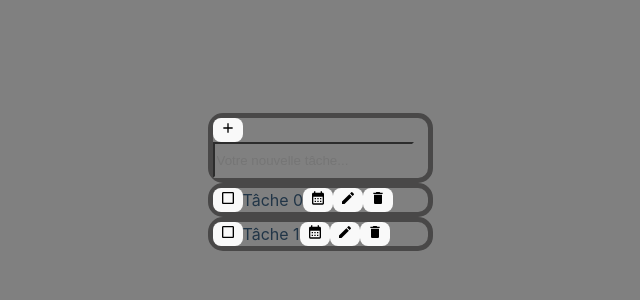
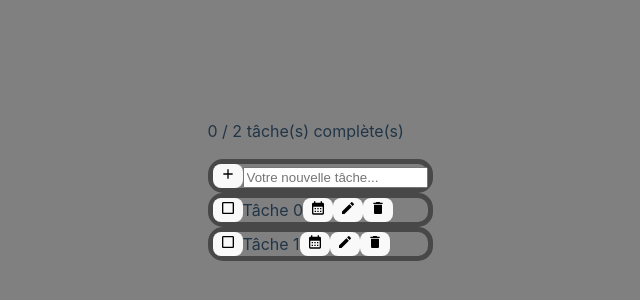
Before and after one commit to THIEL-Maxime-2225084a/Todo-list-en-React-JS, a React (Vite) app: page / in a window 1280 px wide. Shown: the part 218-518 px from the top of the page, without its empty margins (320-960 px from the left). Built offline with nearby package versions, Linux system fonts and the light colour scheme.

Commit message:
Update TodoList.jsx

```diff
--- a/src/TodoList.jsx
+++ b/src/TodoList.jsx
@@ -1,7 +1,6 @@
 import React, { Component } from 'react';
 import { MdAdd } from 'react-icons/md';
 import TodoItem from './TodoItem';
-import Calendar from 'react-calendar';
 import './App.css';
 
 export default class TodoList extends Component {
@@ -31,27 +30,26 @@ export default class TodoList extends Component {
     }
   }
 
-  deleteItem = (id) => {
-    console.log("supprimer");
-    this.setState(prevState => ({
-      itemsValues: prevState.itemsValues.filter(item => item.id !== id)
-    }));
-  }
-
-  toggleSelected = (id) => {
+  editItem = (id, newTitle) => {
     this.setState(prevState => ({
       itemsValues: prevState.itemsValues.map(item => {
         if (item.id === id) {
-          return { ...item, selected: !item.selected };
-        } else {
+          return { ...item, title: newTitle };
+        }
+        else {
           return item;
         }
       })
     }));
   }
 
+  deleteItem = (id) => {
+    this.setState(prevState => ({
+      itemsValues: prevState.itemsValues.filter(item => item.id !== id)
+    }));
+  }
+
   checkBoxSelected = (id) => {
-    console.log(this.state.itemsValues);
     this.setState(prevState => ({
       itemsValues: prevState.itemsValues.map(item => {
         if (item.id === id) {
@@ -62,12 +60,19 @@ export default class TodoList extends Component {
     }));
   }
 
+  getTotalSelected = () => {
+    return this.state.itemsValues.reduce((total, item) => {
+      return total + (item.selected ? 1 : 0);
+    }, 0);
+  }
+
   render() {
     return (
       <div id="todoListContainer" className="todo-list-container">
+        <p>{this.getTotalSelected()} / {this.state.itemsValues.length} tâche(s) complète(s)</p>
         <div className="input-container">
-          <button onClick={this.createItem}><MdAdd /></button>
-          <input ref={this.textInputRef} placeholder="Votre nouvelle tâche..." className="textInput" />
+          <button onClick={this.createItem}><MdAdd/></button>
+          <input ref={this.textInputRef} placeholder="Votre nouvelle tâche..." className="text-input" />
           <br />
         </div>
         {this.state.itemsValues.map(itemValues => (
@@ -78,7 +83,6 @@ export default class TodoList extends Component {
             selected={itemValues.selected}
             onDelete={this.deleteItem}
             onEdit={this.editItem}
-            onSelect={this.toggleSelected}
             onCheck={this.checkBoxSelected}
           />
         ))}
```
